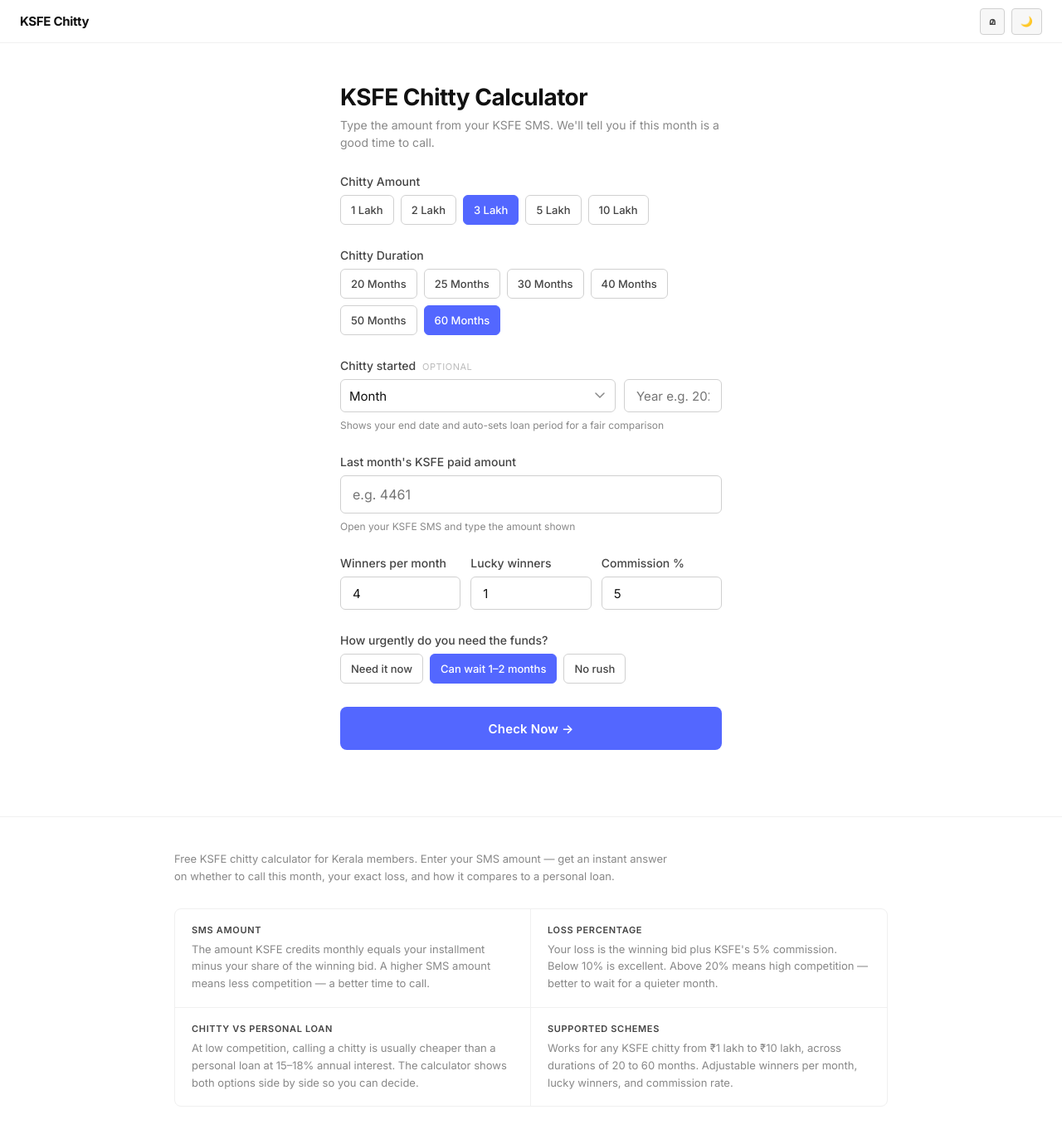
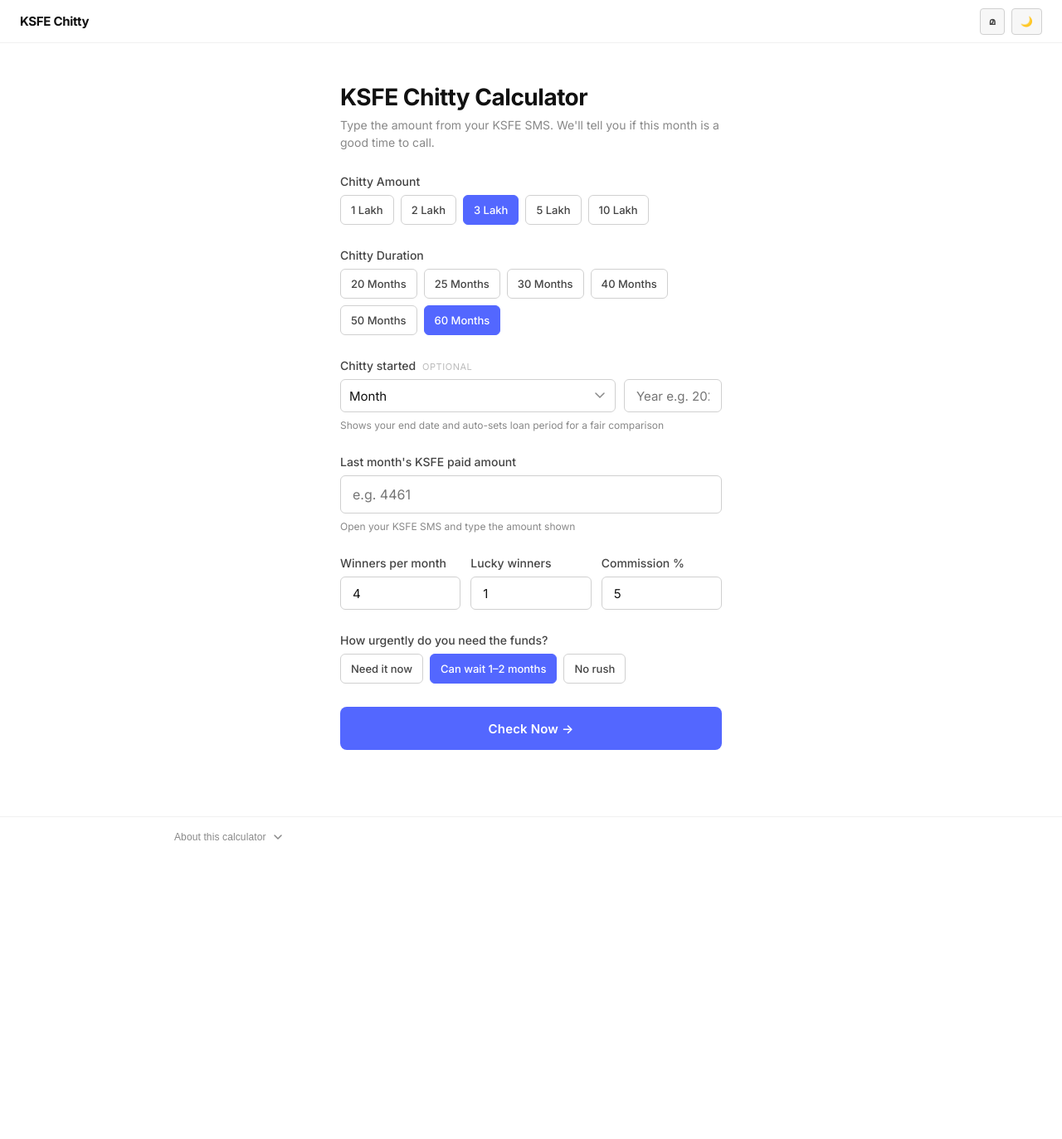
Before and after one commit to jithinrajtk/jithinrajtk.github.io, a Jekyll site: the page ksfe-calculator/index.html, which Jekyll copies as it is, in a window 1280 px wide and 1390 px high. Shown: the top 1373 px of the window at 83% size. Built offline with Jekyll 4.4.1, drawn with Linux system fonts in a browser that asks for light colours; some web fonts are replaced.

Commit message:
Add collapse/expand toggle to SEO section
Default collapsed — shows only 'About this calculator' label with chevron.
Click to expand the full info grid. Content stays in DOM so Google crawls it.

Co-Authored-By: Claude Sonnet 4.6 <noreply@anthropic.com>

```diff
--- a/ksfe-calculator/index.html
+++ b/ksfe-calculator/index.html
@@ -464,6 +464,13 @@
 <!-- SEO content: static, crawlable by Googlebot even without JS -->
 <section class="seo-content" aria-label="About this calculator">
   <div class="seo-inner">
+    <button class="seo-toggle" aria-expanded="false" aria-controls="seo-details">
+      <span>About this calculator</span>
+      <svg class="seo-chevron" width="16" height="16" viewBox="0 0 16 16" fill="none" aria-hidden="true">
+        <path d="M4 6l4 4 4-4" stroke="currentColor" stroke-width="1.5" stroke-linecap="round" stroke-linejoin="round"/>
+      </svg>
+    </button>
+    <div class="seo-collapsible" id="seo-details">
       <p class="seo-intro">Free KSFE chitty calculator for Kerala members. Enter your SMS amount — get an instant answer on whether to call this month, your exact loss, and how it compares to a personal loan.</p>
       <div class="seo-grid">
         <div class="seo-block">
@@ -484,6 +491,7 @@
         </div>
       </div>
     </div>
+  </div>
 </section>
 
 <script src="calculations.js"></script>
--- a/ksfe-calculator/style.css
+++ b/ksfe-calculator/style.css
@@ -885,7 +885,7 @@ body {
 /* ── SEO content section ─────────────────────────────────── */
 .seo-content {
   border-top: 1px solid var(--border2);
-  padding: 40px 24px 56px;
+  padding: 0 24px;
 }
 
 .seo-inner {
@@ -893,7 +893,46 @@ body {
   margin: 0 auto;
   display: flex;
   flex-direction: column;
-  gap: 28px;
+}
+
+.seo-toggle {
+  display: flex;
+  align-items: center;
+  gap: 6px;
+  background: none;
+  border: none;
+  padding: 16px 0;
+  cursor: pointer;
+  font-size: 12px;
+  font-weight: 500;
+  color: var(--text3);
+  letter-spacing: 0.01em;
+  width: 100%;
+  text-align: left;
+}
+.seo-toggle:hover { color: var(--text2); }
+
+.seo-chevron {
+  transition: transform 0.25s ease;
+  flex-shrink: 0;
+  color: var(--text3);
+}
+.seo-toggle[aria-expanded="true"] .seo-chevron {
+  transform: rotate(180deg);
+}
+
+.seo-collapsible {
+  max-height: 0;
+  overflow: hidden;
+  transition: max-height 0.3s ease;
+}
+.seo-collapsible.is-open {
+  max-height: 800px;
+}
+
+.seo-inner .seo-intro,
+.seo-inner .seo-grid {
+  margin-bottom: 28px;
 }
 
 .seo-intro {
@@ -939,7 +978,7 @@ body {
 }
 
 @media (max-width: 600px) {
-  .seo-content { padding: 32px 16px 44px; }
+  .seo-content { padding: 0 16px; }
   .seo-grid { grid-template-columns: 1fr; }
   .seo-block { border-right: none !important; }
   .seo-block:last-child { border-bottom: none; }
```
Also changed, not shown: other parts of ksfe-calculator/index.html (+11 -0 lines). Lines whose indentation alone changed are shown as unchanged.
